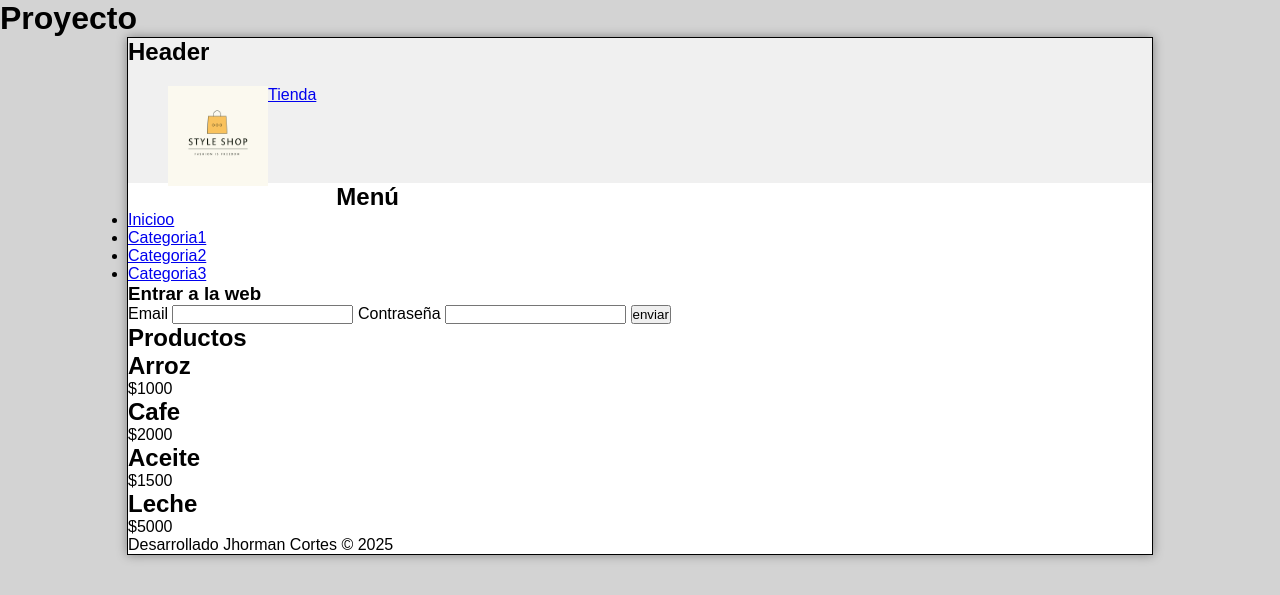
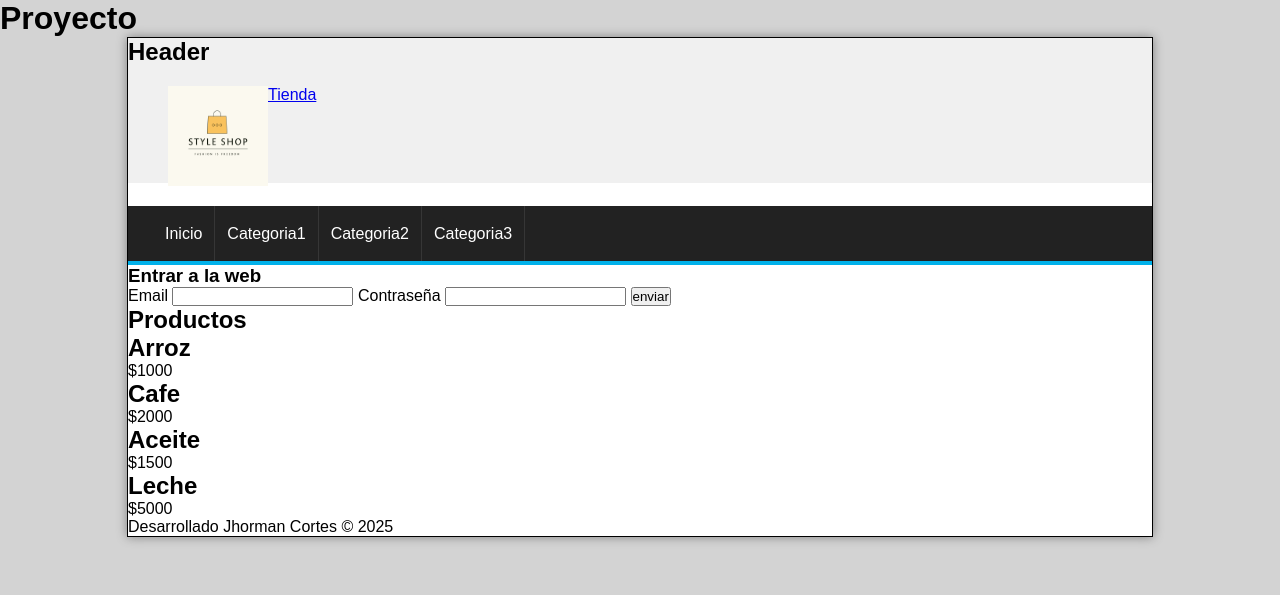
Before and after one commit to Jhorman18/Layout-Tienda, a PHP site: page / in a window 1280 px wide. Shown: the top 595 px of the page. Run offline with PHP 8.4, Linux system fonts and the light colour scheme.

Commit message:
segundo commit se añade css

```diff
--- a/css/style.css
+++ b/css/style.css
@@ -38,3 +38,37 @@ body{
     float: left;
     height: 100px;
 }
+
+#menu{
+    clear: both;
+    height: 55px;
+    background: #222;
+    color: white;
+    border-bottom: 4px solid #01b1ea;
+}
+
+#menu ul{
+    list-style: none;
+    text-decoration: none;
+    margin: 0px auto;
+    margin-left: 25px;
+}
+
+#menu ul li{
+    float: left;
+    border-right: 1px solid #363636;
+    line-height: 55px;
+}
+
+#menu a{
+    display: block;
+    color: white;
+    text-decoration: none;
+    padding-left: 12px;
+    padding-right: 12px;
+    transition: all 300ms;
+}
+
+#menu a:hover{
+    background-color: #01b1ea;
+}
--- a/index.html
+++ b/index.html
@@ -20,10 +20,9 @@
             </div>
         </header>
         <nav id="menu">
-            <h2>Menú</h2>
             <ul>
                 <li>
-                    <a href="#">Inicioo</a>
+                    <a href="#">Inicio</a>
                 </li>
                 <li>
                     <a href="#">Categoria1</a>
```
